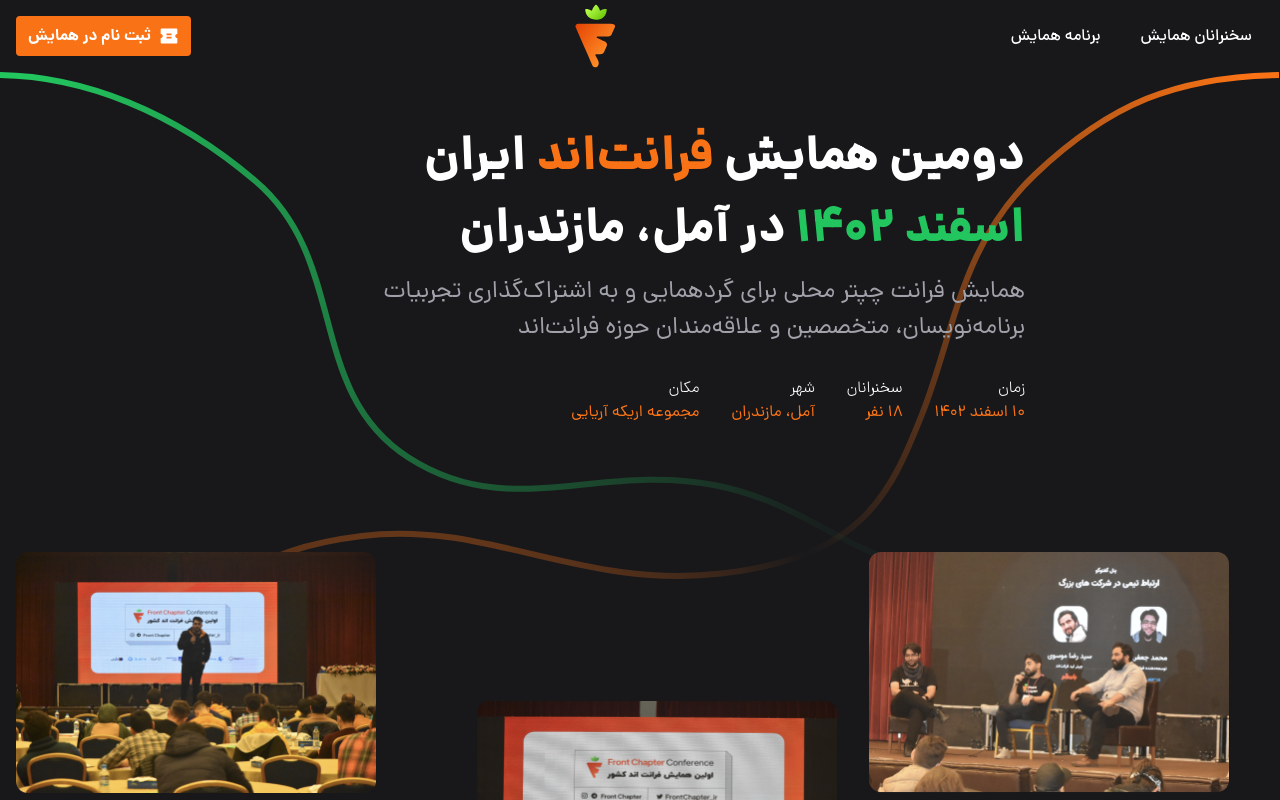
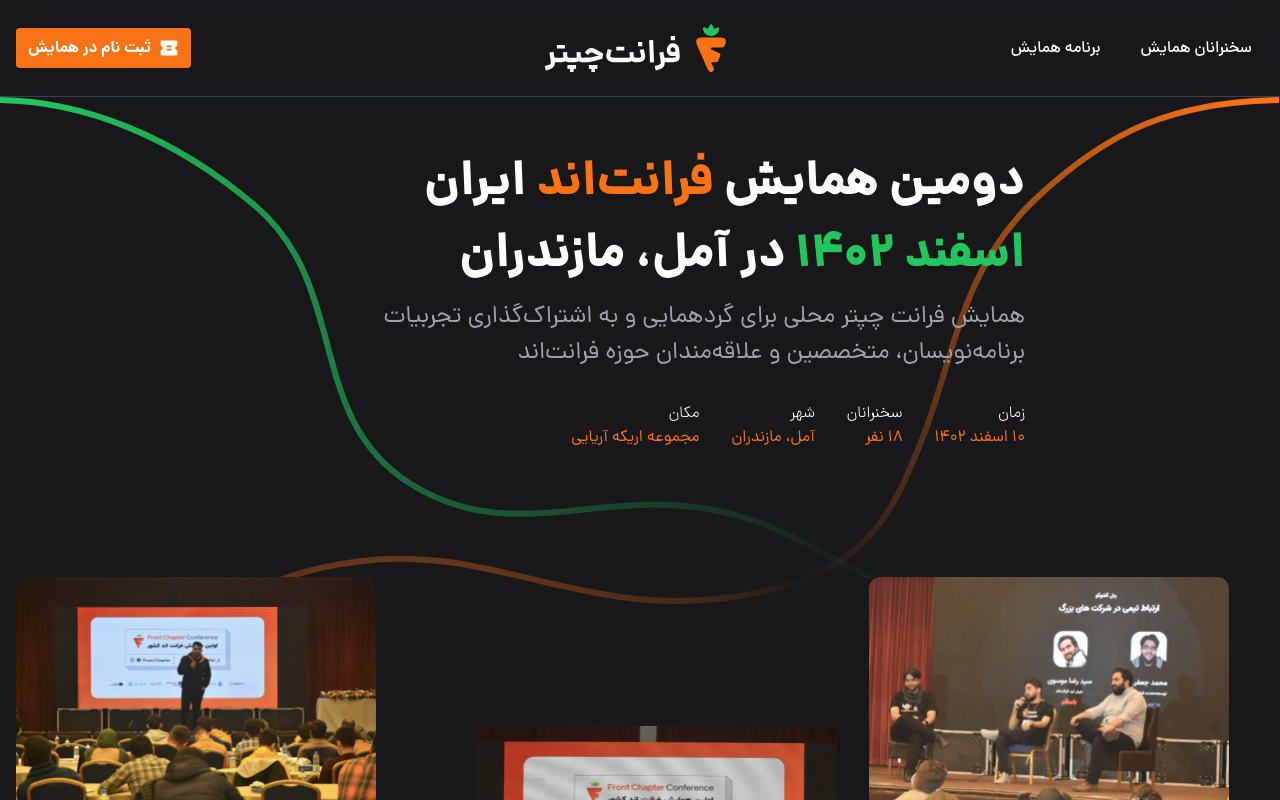
Before and after one commit to frontChapter/website-frontend, a Next.js app: page / in a window 1280 px wide. Shown: the top 800 px of the page. Built offline with nearby package versions, Linux system fonts and the light colour scheme.

Commit message:
style: update header logo and styles

```diff
--- a/src/components/Navbar.tsx
+++ b/src/components/Navbar.tsx
@@ -1,14 +1,14 @@
+import { buttonVariants } from "@/components/ui/Button";
 import Image from "next/image";
-import { RiCouponFill, RiMenuLine } from "react-icons/ri";
-import logo from "../assets/images/home/logo.svg";
-import { buttonVariants } from "@/components/ui/Button";
 import Link from "next/link";
 import { env } from "process";
+import { RiCouponFill, RiMenuLine } from "react-icons/ri";
 
 const Navbar = () => {
   return (
-    <nav className="container flex items-center justify-between gap-4 py-3 lg:py-1">
-      <ul className="hidden items-center justify-center gap-4 text-center text-base leading-6 lg:flex">
+    <header className="bg-[background: rgba(24, 24, 27, 0.80)] sticky top-0 z-50 border-b border-gray-700 backdrop-blur-lg">
+      <nav className="container flex items-center justify-between gap-4 py-3 lg:grid lg:grid-cols-3 lg:grid-rows-1 lg:py-6">
+        <ul className="hidden items-center justify-start gap-4 text-center text-base leading-6 lg:flex">
           {navbarLinks.map(({ href, title }) => (
             <li key={title}>
               <a
@@ -22,10 +22,17 @@ const Navbar = () => {
             </li>
           ))}
         </ul>
-      <a href="/">
-        <Image src={logo} alt="لوگو فرانت چپتر" className="w-12 lg:w-16" />
-      </a>
-      <section className="flex items-center gap-4">
+        <Link href="/" className="lg:mx-auto">
+          <Image
+            width={192}
+            height={48}
+            src="/images/logo.svg"
+            alt="لوگو فرانت چپتر"
+            className="w-32 lg:w-48"
+          />
+        </Link>
+        <div className="flex items-center justify-start lg:justify-end">
+          <div className="flex items-end gap-4 text-end">
             <Link
               target="_blank"
               href={env.TICKET_URL ?? "#?"}
@@ -39,8 +46,10 @@ const Navbar = () => {
             <div className="p-2 lg:hidden">
               <RiMenuLine />
             </div>
-      </section>
+          </div>
+        </div>
       </nav>
+    </header>
   );
 };
 
```
Also changed, not shown: public/images/logo.svg (added). Lines whose indentation alone changed are shown as unchanged.
